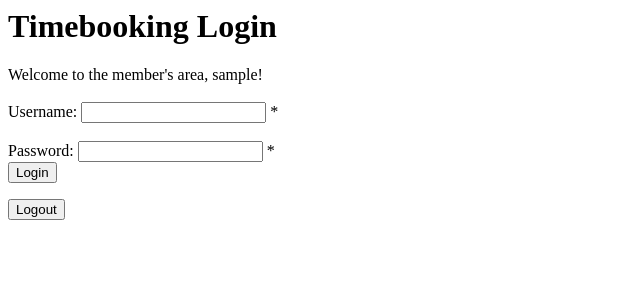
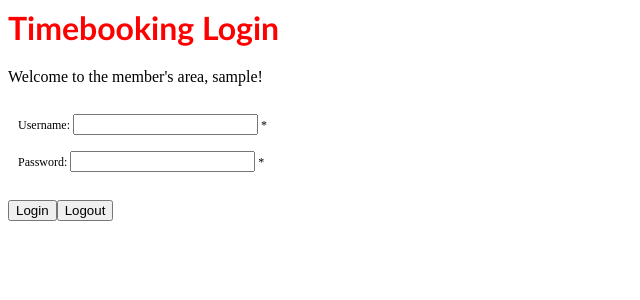
Before and after one commit to domgoodwin/Clarity2.0, a PHP site: page /Login.php in a window 1280 px wide. Shown: the top 300 px of the page, without its empty margins (0-640 px from the left). Run offline with PHP 8.4, Linux system fonts and the light colour scheme; the visitor is signed in with stand-in values (Sample User, id 1).

Commit message:
initial commit of stylesheet

```diff
--- a/Login.php
+++ b/Login.php
@@ -1,5 +1,6 @@
 <html>
 <head>
+<link rel="stylesheet" type="text/css" href="Stylesheet.css">
 <title>Timebooking login</title>
 </head>
 <body>
@@ -35,13 +36,19 @@ if(array_key_exists('logout', $_POST)){
 	Logout();
 }
 ?>
-<form method="post" action="<?php echo htmlspecialchars($_SERVER["PHP_SELF"]);?>"><br>
-Username: <input type="text" name="username" required> <span class="error">*</span><br><br>
-Password: <input type="password" name="password" required> <span class="error">*</span><br>
-<input type="submit" name="login" id="login" value="Login">
-</form>
-<form method="POST" name="logout" action"/Login.php">
-<input type="submit" name="logout" id="logout" value="Logout">
-</form>
+<table class="hiddenTable">
+	<tbody><form method="post" action="<?php echo htmlspecialchars($_SERVER["PHP_SELF"]);?>">
+<tr><td>Username: <input type="text" name="username" required> <span class="error">*</span></td></tr>
+<tr><td>Password: <input type="password" name="password" required> <span class="error">*</span></td></tr>
+</tbody>
+</table>
+<table>
+	<tbody>
+	<tr>
+<input type="submit" name="login" id="login" value="Login"></form>
+<form method="POST" name="logout" action"/Login.php"><input type="submit" name="logout" id="logout" value="Logout"></form>
+</tr>
+</tbody>
+</table>
 </body>
 </html>
--- /dev/null
+++ b/Stylesheet.css
@@ -0,0 +1,43 @@
+/********************* Tables *********************/
+table {
+  border:1px solid #B5CFE5;
+  border-collapse:collapse;
+  align: center;
+  MARGIN: 20 0 20 0;
+  FONT-SIZE: 12px;
+  overflow: auto;
+}
+
+.hiddenTable, .hiddenTable th, .hiddenTable td {
+	BORDER-TOP-STYLE: none;
+	BACKGROUND: none transparent scroll repeat 0% 0%;
+	BORDER-BOTTOM-STYLE: none;
+	BORDER-RIGHT-STYLE: none;
+	BORDER-LEFT-STYLE: none;
+	PADDING: 8px 10px 8px 10px;
+}
+
+/********************* Buttons *********************/
+
+.button {
+	border-style: none;
+	HEIGHT: 100%;
+	WIDTH: 100%;
+	PADDING: 0px;
+	FILTER: none;
+	MARGIN: 0px;
+	ms-filter: none;
+	COLOR: #ffffff;
+	font-weight: bold;
+	display: block;
+	text-align: center;
+}
+
+button:hover {
+  FILTER: none;
+}
+
+h1 {
+  font-family: Calibri;
+  color: red;
+}
```
